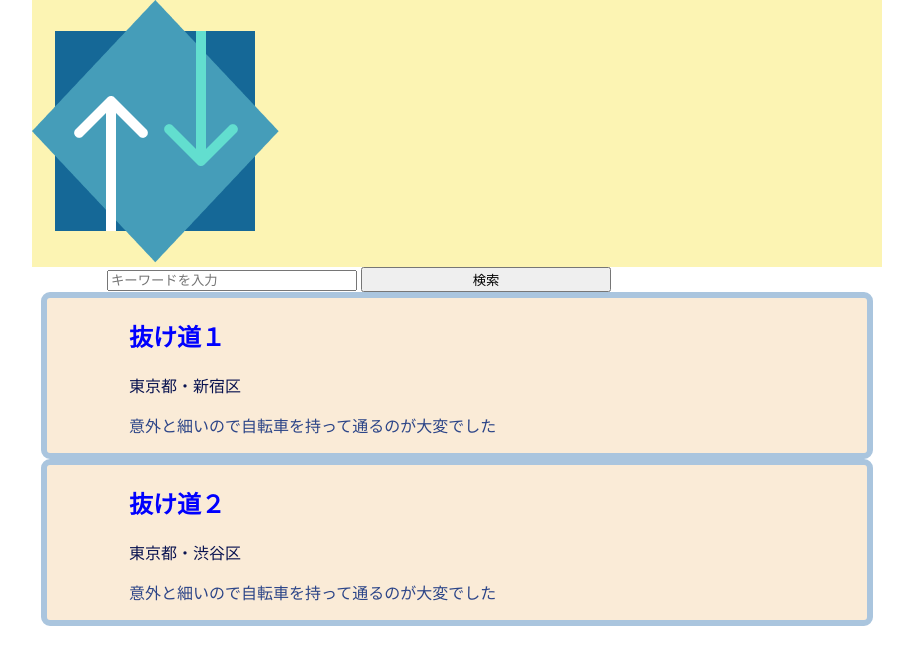
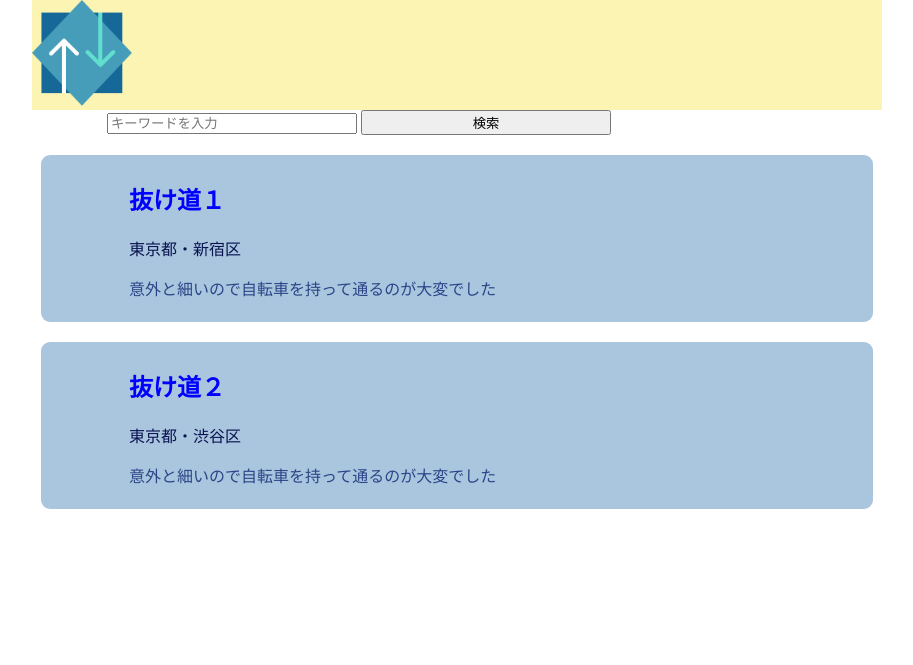
Before and after one commit to Theego99/michimaker, a PHP site: page /design/search.html in a window 1280 px wide. Shown: the top 665 px of the page, without its empty margins (183-1096 px from the left). Run offline with PHP 8.4, Linux system fonts and the light colour scheme.

Commit message:
微修正

```diff
--- a/design/style.css
+++ b/design/style.css
@@ -9,7 +9,7 @@ header {
   background-color: #fcf4b3;
   margin: auto;
 }
-
+header img {width: 100px;}
 
 
 .search-box {
@@ -23,10 +23,10 @@ input {
 
 .nukemiti1 ,.nukemiti2 {
   width: 820px;
-  margin: auto;
+  margin: 20px auto;
   color: #5989cf;
   background: #ffffff;
-  background-color: antiquewhite;
+  background-color: #aac5de;
   border: solid 6px #aac5de;
   border-radius: 9px;
 }
```
